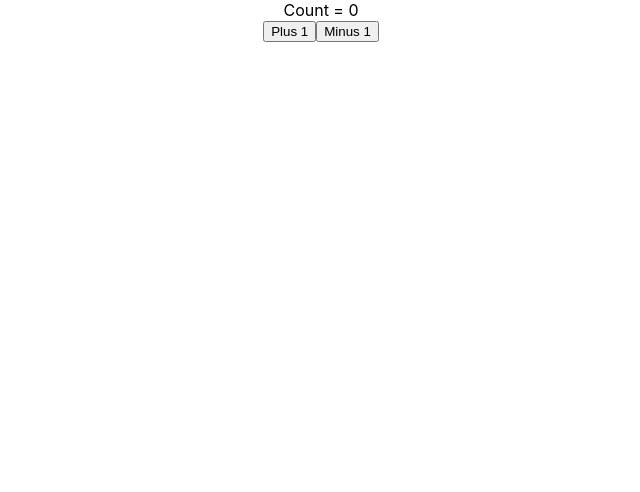
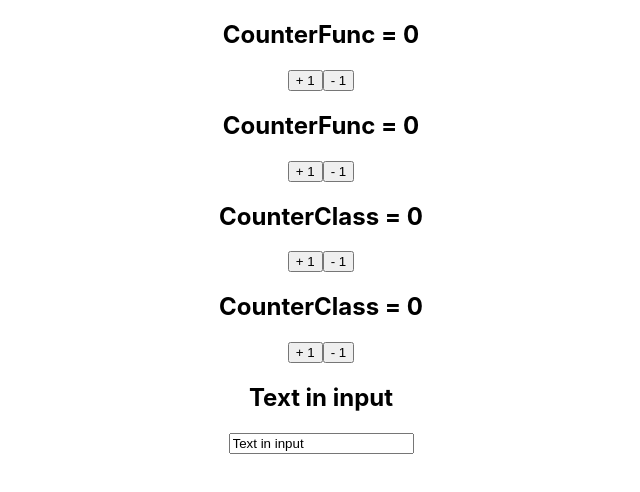
Before and after one commit to IlyaKostogrud/testMasa2023_IK, a React (Create React App) app: page / in a window 1280 px wide. Shown: the top 492 px of the page, without its empty margins (319-959 px from the left). Built offline with nearby package versions, Linux system fonts and the light colour scheme.

Commit message:
Add CounterFunc.jsx and CounterClass.jsx

```diff
--- a/src/App.js
+++ b/src/App.js
@@ -1,24 +1,25 @@
 import './App.css';
 import {useState} from "react";
+import CounterFunc from "./components/CounterFunc";
+import CounterClass from "./components/CounterClass";
 
 function App() {
-    const [count, setCount] = useState(0)
-//comment
-    function increment() {
-        setCount (count+1);
-    }
 
-    function decrement() {
-        setCount (count-1);
-    }
+    const [value, setValue] = useState('Text in input')
+
 
     return (
         <div className="App">
-            <div>{`Count = ${count}`}</div>
-            <button onClick={increment}>Plus 1
-            </button>
-            <button onClick={decrement}>Minus 1
-            </button>
+            <CounterFunc/>
+            <CounterFunc/>
+            <CounterClass/>
+            <CounterClass/>
+            <h2>{value}</h2>
+            <input
+                type="text"
+                defaultValue={value}
+                onChange={event => setValue(event.target.value)}
+            />
         </div>
     );
 }
--- /dev/null
+++ b/src/components/CounterClass.jsx
@@ -0,0 +1,31 @@
+import React from "react";
+
+class CounterClass extends React.Component {
+
+    constructor(props) {
+        super(props);
+        this.state = {
+            count: 0
+        }
+    }
+
+    increment = () => {
+        this.setState({count: this.state.count + 1})
+    }
+
+    decrement = () => {
+        this.setState({count: this.state.count - 1})
+    }
+
+    render() {
+        return (
+            <div>
+                <h2>{`CounterClass = ${this.state.count}`}</h2>
+                <button onClick={this.increment}>+ 1</button>
+                <button onClick={this.decrement}>- 1</button>
+            </div>
+        )
+    }
+}
+
+export default CounterClass
--- /dev/null
+++ b/src/components/CounterFunc.jsx
@@ -0,0 +1,23 @@
+import React, {useState} from 'react';
+
+const CounterFunc = () => {
+    const [count, setCount] = useState(0)
+
+    function increment() {
+        setCount(count + 1);
+    }
+
+    function decrement() {
+        setCount(count - 1);
+    }
+
+    return (
+        <div>
+            <h2>{`CounterFunc = ${count}`}</h2>
+            <button onClick={increment}>+ 1</button>
+            <button onClick={decrement}>- 1</button>
+        </div>
+    );
+};
+
+export default CounterFunc;
```
